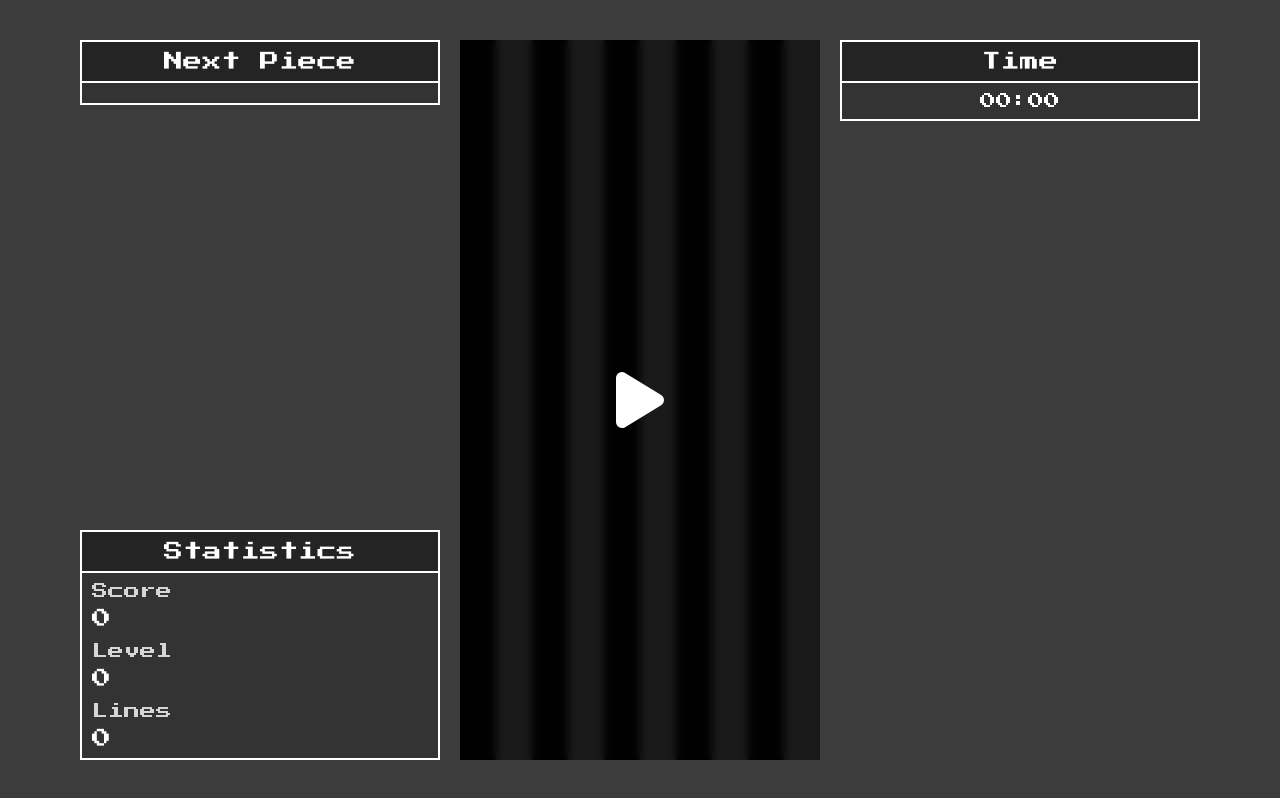
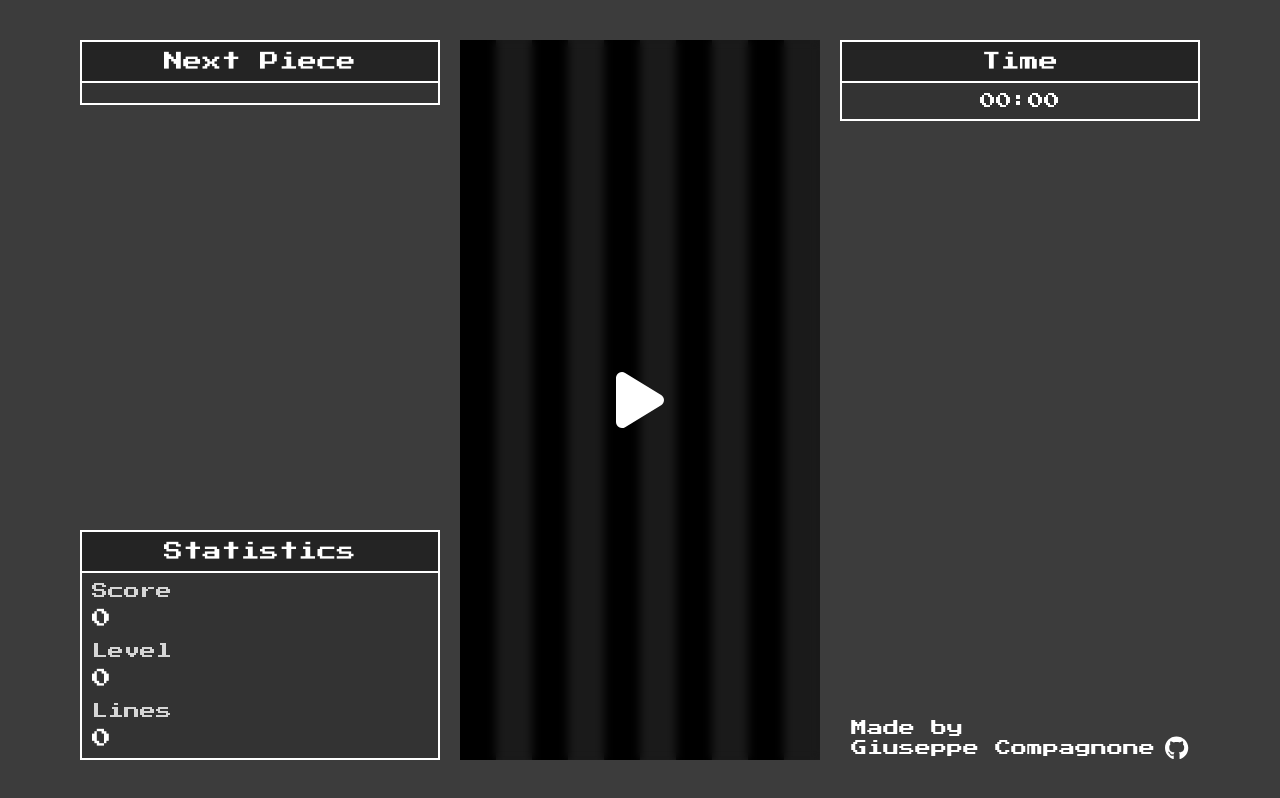
Before and after one commit to Giuseppe-Compagnone/tetris, a Next.js app: page / in a window 1280 px wide. Built offline with nearby package versions, Linux system fonts and the light colour scheme.

Commit message:
Add credits section to HomePage; enhance pause and game over UI in MainCanvas

```diff
--- a/src/app/Pages.scss
+++ b/src/app/Pages.scss
@@ -36,6 +36,29 @@
         margin-top: 10px;
         width: 100%;
       }
+
+      .credits {
+        a {
+          display: flex;
+          align-items: center;
+          justify-content: center;
+          gap: 10px;
+          transition: all 0.2s ease-in-out;
+
+          svg {
+            font-size: 1.5rem;
+            color: unset;
+
+            path {
+              color: unset;
+            }
+          }
+
+          &:hover {
+            color: #8b3cad;
+          }
+        }
+      }
     }
   }
 }
--- a/src/app/page.tsx
+++ b/src/app/page.tsx
@@ -2,6 +2,8 @@
 
 import { Box, MainCanvas } from "@/components";
 import { useTetrisGameService } from "@/services";
+import { faGithub } from "@fortawesome/free-brands-svg-icons";
+import { FontAwesomeIcon } from "@fortawesome/react-fontawesome";
 
 const HomePage = () => {
   //Hooks
@@ -38,6 +40,12 @@ const HomePage = () => {
         <MainCanvas />
         <div className="right-col">
           <Box title="Time">{formatTime(time)}</Box>
+          <p className="credits">
+            Made by <br />
+            <a href="https://github.com/Giuseppe-Compagnone" target="_blank">
+              Giuseppe Compagnone <FontAwesomeIcon icon={faGithub} />
+            </a>
+          </p>
         </div>
       </div>
     </div>
--- a/src/components/MainCanvas/MainCanvas.scss
+++ b/src/components/MainCanvas/MainCanvas.scss
@@ -5,7 +5,8 @@
   height: 100%;
   max-height: 100%;
 
-  .pause {
+  .pause,
+  .game-over {
     position: absolute;
     top: 0;
     left: 0;
@@ -15,8 +16,9 @@
     display: flex;
     justify-content: center;
     align-items: center;
+    flex-direction: column;
+    gap: 20px;
     color: #fff;
-    font-size: 4rem;
     cursor: pointer;
 
     svg {
@@ -24,6 +26,10 @@
     }
   }
 
+  .pause {
+    font-size: 4rem;
+  }
+
   .canvas {
     max-height: 100%;
   }
--- a/src/components/MainCanvas/MainCanvas.tsx
+++ b/src/components/MainCanvas/MainCanvas.tsx
@@ -19,8 +19,16 @@ const MainCanvas = () => {
   const lastDropCounter = useRef<number>(0);
   const lastTime = useRef<number>(0);
   const isPaused = useRef<boolean>(false);
-  const { board, level, addLines, pause, setPause, setGameOver } =
-    useTetrisGameService();
+  const {
+    board,
+    level,
+    addLines,
+    pause,
+    setPause,
+    setGameOver,
+    gameOver,
+    restartGame,
+  } = useTetrisGameService();
 
   //Effects
   useEffect(() => {
@@ -208,7 +216,7 @@ const MainCanvas = () => {
 
   return (
     <div className="main-canvas">
-      {pause && (
+      {pause && !gameOver && (
         <div
           className="pause"
           onClick={() => {
@@ -216,6 +224,17 @@ const MainCanvas = () => {
           }}
         >
           <FontAwesomeIcon icon={faPlay} />
+        </div>
+      )}
+      {gameOver && (
+        <div
+          className="game-over"
+          onClick={() => {
+            restartGame();
+          }}
+        >
+          <h1>GAME OVER</h1>
+          <p>click to restart</p>
         </div>
       )}
       <canvas
--- a/src/styles/general.scss
+++ b/src/styles/general.scss
@@ -21,3 +21,7 @@ body {
   justify-content: center;
   background: rgb(60 60 60);
 }
+
+a {
+  text-decoration: none;
+}
```
